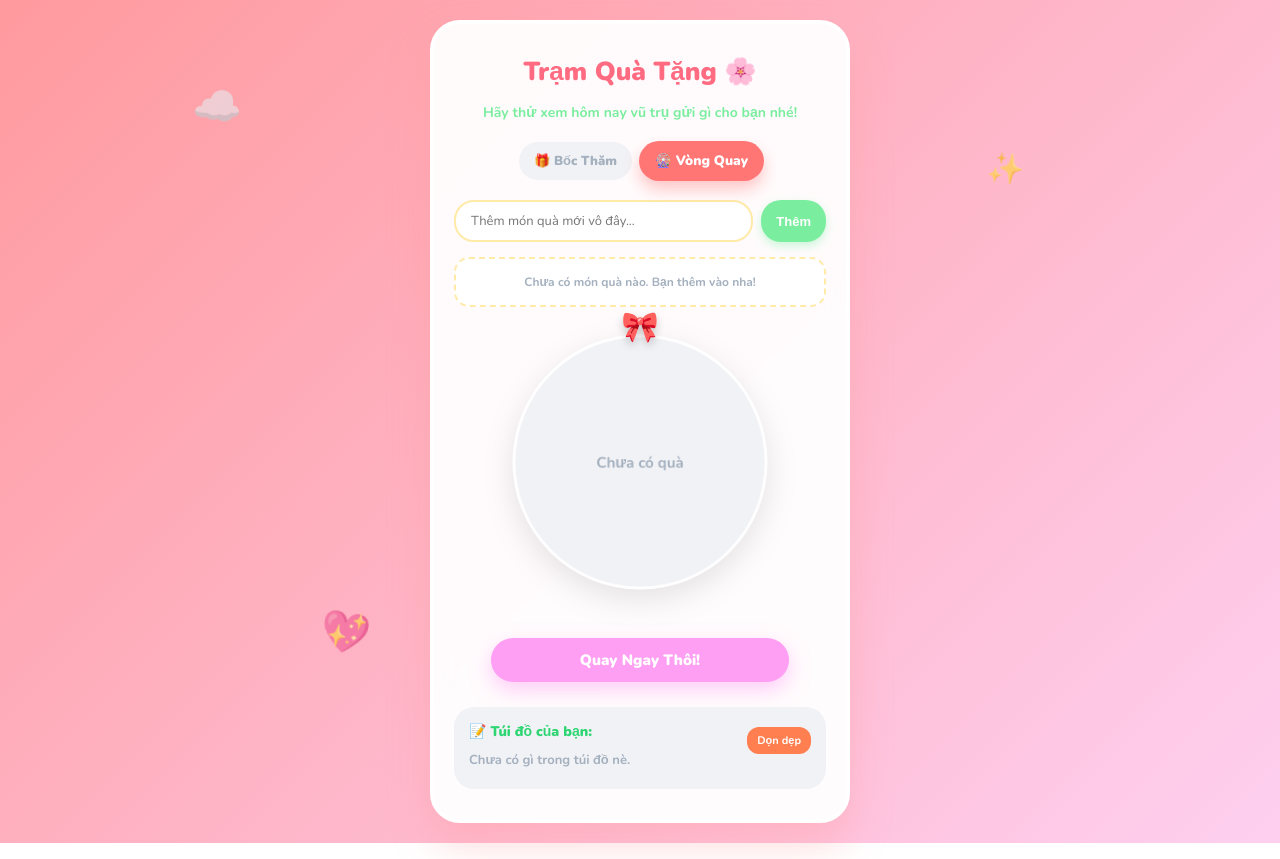
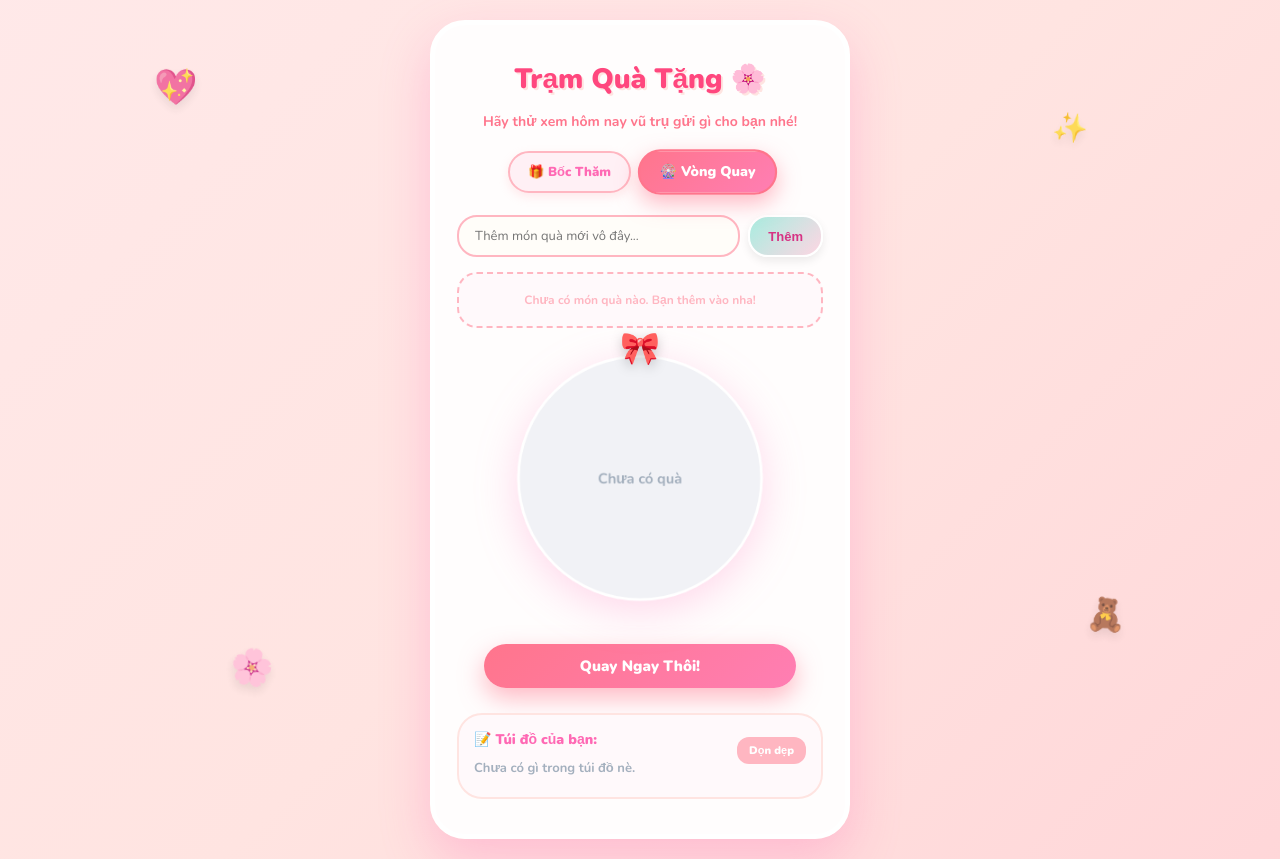
Before and after one commit to trongthong2711k5-wq/vongquaymayman, a plain HTML site: page index.html in a window 1280 px wide. Both pictures are taken after a click on the button "🎡 Vòng Quay". Drawn offline with nearby package versions, Linux system fonts and the light colour scheme.

Commit message:
Add files via upload

```diff
--- a/index.html
+++ b/index.html
@@ -9,26 +9,27 @@
 </head>
 <body>
 
-    <div class="floating-shapes shape-1">☁️</div>
+    <!-- Trang trí bay lơ lửng -->
+   <div class="floating-shapes shape-1">💖</div>
     <div class="floating-shapes shape-2">✨</div>
-    <div class="floating-shapes shape-3">💖</div>
-
+    <div class="floating-shapes shape-3">🌸</div>
+    <div class="floating-shapes shape-4">🧸</div>
     <div class="container">
         <h1>Trạm Quà Tặng 🌸</h1>
         <p class="subtitle">Hãy thử xem hôm nay vũ trụ gửi gì cho bạn nhé!</p>
 
-
+        <!-- Nút chuyển tab -->
         <div class="tab-buttons">
             <button class="tab-btn active" onclick="doiGiaoDien('bocTham')">🎁 Bốc Thăm</button>
             <button class="tab-btn" onclick="doiGiaoDien('vongQuay')">🎡 Vòng Quay</button>
         </div>
 
-
+        <!-- GIAO DIỆN 1: BỐC THĂM -->
         <div id="bocThamSection" class="game-section">
             <div id="giftList" class="gift-grid"></div>
         </div>
 
-
+        <!-- GIAO DIỆN 2: VÒNG QUAY -->
         <div id="vongQuaySection" class="game-section" style="display: none;">
 
             <div class="add-box">
@@ -36,7 +37,7 @@
                 <button class="btn-add" onclick="themQuaMoi()">Thêm</button>
             </div>
 
-
+            <!-- Nơi hiển thị danh sách để xóa -->
             <div class="manage-gifts-box">
                 <ul id="manageGiftsList" class="manage-gifts-list"></ul>
             </div>
@@ -52,6 +53,7 @@
 
         <div id="result"></div>
 
+        <!-- Lịch sử -->
         <div class="history-box">
             <h3>📝 Túi đồ của bạn:</h3>
             <ul id="historyList"></ul>
--- a/style.css
+++ b/style.css
@@ -1,180 +1,257 @@
 * {
     box-sizing: border-box;
 }
+
 body {
-    background: linear-gradient(135deg, #ff9a9e 0%, #fecfef 99%, #fecfef 100%);
+    /* Nền màu hồng kẹo ngọt chuyển động dịu dàng */
+    background: linear-gradient(-45deg, #ffb6c1, #ffc0cb, #ffe4e1, #fff0f5);
+    background-size: 400% 400%;
+    animation: gradientBG 10s ease infinite;
     min-height: 100vh;
     margin: 0;
     display: flex;
     justify-content: center;
     align-items: center;
     font-family: 'Nunito', sans-serif;
-    padding: 20px 10px; /* Thêm padding 2 bên để không bị sát viền trên mobile */
+    padding: 20px 10px;
     overflow-x: hidden;
 }
 
+@keyframes gradientBG {
+    0% { background-position: 0% 50%; }
+    50% { background-position: 100% 50%; }
+    100% { background-position: 0% 50%; }
+}
 
+/* Các icon bay lơ lửng xung quanh màn hình */
 .floating-shapes {
     position: absolute;
-    font-size: 40px;
-    opacity: 0.6;
+    font-size: 35px;
+    opacity: 0.8;
     animation: float 4s ease-in-out infinite;
     z-index: 0;
+    filter: drop-shadow(0 5px 5px rgba(0,0,0,0.1));
 }
-.shape-1 { top: 10%; left: 15%; animation-delay: 0s; }
-.shape-2 { top: 20%; right: 20%; animation-delay: 1s; font-size: 30px; }
-.shape-3 { bottom: 15%; left: 25%; animation-delay: 2s; }
+.shape-1 { top: 8%; left: 12%; animation-delay: 0s; }
+.shape-2 { top: 15%; right: 15%; animation-delay: 1.2s; font-size: 28px; }
+.shape-3 { bottom: 12%; left: 18%; animation-delay: 2.4s; }
+.shape-4 { bottom: 20%; right: 12%; animation-delay: 0.6s; font-size: 32px; }
 
 @keyframes float {
     0% { transform: translateY(0px) rotate(0deg); }
-    50% { transform: translateY(-20px) rotate(10deg); }
+    50% { transform: translateY(-15px) rotate(12deg); }
     100% { transform: translateY(0px) rotate(0deg); }
 }
 
+/* Khung chính bồng bềnh như mây */
 .container {
-    background: rgba(255, 255, 255, 0.95);
-    padding: 30px 20px;
-    border-radius: 30px;
-    box-shadow: 0 20px 40px rgba(255, 154, 158, 0.4);
-    border: 4px solid #fff;
+    background: rgba(255, 255, 255, 0.92);
+    padding: 35px 22px;
+    border-radius: 35px;
+    box-shadow: 0 20px 50px rgba(255, 105, 180, 0.3);
+    border: 5px solid #fff;
     text-align: center;
     max-width: 420px;
-    width: 100%; /* Cập nhật để tự động co giãn */
+    width: 100%;
     z-index: 1;
     backdrop-filter: blur(10px);
+    position: relative;
 }
 
+/* Tiêu đề lung linh */
 h1 {
-    color: #ff6b81;
-    font-size: 26px;
+    color: #ff477e;
+    font-size: 28px;
     font-weight: 900;
     margin: 0 0 5px 0;
+    text-shadow: 2px 2px 0px #ffe4e1;
 }
 .subtitle {
-    color: #7bed9f;
+    color: #ff758c;
     font-size: 14px;
     font-weight: 700;
     margin-bottom: 20px;
 }
 
-/* Tabs */
+/* Tab chuyển đổi đáng yêu */
 .tab-buttons {
     display: flex;
     justify-content: center;
-    gap: 10px;
-    margin-bottom: 25px;
+    gap: 12px;
+    margin-bottom: 22px;
     flex-wrap: wrap;
 }
 .tab-btn {
-    background: #f1f2f6;
-    border: none;
-    padding: 10px 15px;
+    background: #fff0f5;
+    border: 2px solid #ffb6c1;
+    padding: 10px 18px;
     border-radius: 25px;
     cursor: pointer;
     font-weight: 800;
     font-family: 'Nunito', sans-serif;
-    color: #a4b0be;
+    color: #ff69b4;
     font-size: 13px;
     transition: all 0.3s cubic-bezier(0.68, -0.55, 0.265, 1.55);
+    box-shadow: 0 4px 10px rgba(255, 182, 193, 0.3);
+}
+.tab-btn:hover {
+    transform: translateY(-3px);
 }
 .tab-btn.active {
-    background: #ff7675;
+    background: linear-gradient(135deg, #ff758c, #ff7eb3);
+    border-color: #ff758c;
     color: white;
-    box-shadow: 0 8px 15px rgba(255, 118, 117, 0.4);
-    transform: scale(1.05);
+    box-shadow: 0 8px 20px rgba(255, 117, 140, 0.5);
+    transform: scale(1.08);
 }
 
-
+/* Ô nhập quà xinh xắn */
 .add-box {
-    margin-bottom: 20px;
+    margin-bottom: 15px;
     display: flex;
     justify-content: center;
     gap: 8px;
     width: 100%;
 }
 .add-box input {
-    padding: 10px 15px;
-    border: 2px solid #ffeaa7;
+    padding: 10px 16px;
+    border: 2px solid #ffb6c1;
     border-radius: 20px;
     font-size: 13px;
     font-family: 'Nunito', sans-serif;
     outline: none;
-    flex-grow: 1; /* Tự động chiếm phần trống */
-    transition: border 0.3s;
+    flex-grow: 1;
+    background: #fffdf9;
+    transition: all 0.3s;
 }
 .add-box input:focus {
-    border-color: #ff7675;
+    border-color: #ff477e;
+    box-shadow: 0 0 10px rgba(255, 71, 126, 0.2);
 }
 .btn-add {
-    background-color: #7bed9f;
+    background: linear-gradient(135deg, #a8ede0, #fed6e3);
+    color: #d63384;
+    border: 2px solid #fff;
+    padding: 10px 18px;
+    border-radius: 20px;
+    font-size: 13px;
+    font-weight: 900;
+    cursor: pointer;
+    box-shadow: 0 4px 10px rgba(0,0,0,0.08);
+    transition: all 0.2s;
+}
+.btn-add:hover {
+    transform: scale(1.08);
+}
+
+/* Danh sách quản lý quà bo tròn mượt */
+.manage-gifts-box {
+    margin-bottom: 15px;
+    background: #fff9fb;
+    border-radius: 20px;
+    max-height: 105px;
+    overflow-y: auto;
+    border: 2px dashed #ffb6c1;
+    padding: 8px;
+}
+.manage-gifts-list {
+    list-style: none;
+    padding: 0;
+    margin: 0;
+}
+.manage-gifts-list li {
+    display: flex;
+    justify-content: space-between;
+    align-items: center;
+    font-size: 13px;
+    padding: 6px 12px;
+    background: #ffffff;
+    margin-bottom: 5px;
+    border-radius: 12px;
+    font-weight: 700;
+    color: #4a4a4a;
+    box-shadow: 0 2px 5px rgba(0,0,0,0.03);
+}
+.btn-remove-gift {
+    background: #ff6b81;
     color: white;
     border: none;
-    padding: 10px 15px;
-    border-radius: 20px;
-    font-size: 13px;
-    font-weight: 800;
+    border-radius: 8px;
+    padding: 4px 10px;
+    font-size: 11px;
+    font-weight: 900;
     cursor: pointer;
-    box-shadow: 0 4px 10px rgba(123, 237, 159, 0.4);
-    white-space: nowrap;
+    transition: transform 0.2s;
+}
+.btn-remove-gift:hover {
+    transform: scale(1.15);
+    background: #ff4757;
+}
+.empty-msg {
+    color: #ffb6c1;
+    font-size: 12px;
+    text-align: center;
+    padding: 10px;
+    font-weight: 700;
 }
 
-
+/* Vòng quay Canvas */
 .wheel-container {
     position: relative;
     width: 100%;
-    max-width: 280px;
+    max-width: 270px;
     aspect-ratio: 1 / 1;
-    margin: 0 auto 20px auto;
+    margin: 0 auto 15px auto;
 }
 #wheelCanvas {
     width: 100%;
     height: 100%;
-    filter: drop-shadow(0 10px 15px rgba(0,0,0,0.1));
+    filter: drop-shadow(0 10px 20px rgba(255, 105, 180, 0.25));
 }
 .wheel-marker {
     position: absolute;
-    top: -15px;
+    top: -16px;
     left: 50%;
     transform: translateX(-50%);
-    font-size: 30px;
+    font-size: 32px;
     z-index: 10;
-    filter: drop-shadow(0 4px 4px rgba(0,0,0,0.2));
+    filter: drop-shadow(0 4px 6px rgba(0,0,0,0.2));
 }
 
-
+/* Hộp quà bốc thăm xinh xắn */
 .gift-grid {
     display: grid;
-    grid-template-columns: repeat(auto-fit, minmax(80px, 1fr)); /* Tự động co giãn theo màn hình */
+    grid-template-columns: repeat(auto-fit, minmax(80px, 1fr));
     gap: 12px;
     margin-top: 15px;
 }
 .gift-item {
     background: #fff;
-    border: 3px solid #ffeaa7;
+    border: 3px solid #ffb6c1;
     padding: 15px 5px;
-    border-radius: 15px;
+    border-radius: 20px;
     cursor: pointer;
     font-size: 30px;
     transition: all 0.3s cubic-bezier(0.68, -0.55, 0.265, 1.55);
-    box-shadow: 0 5px 15px rgba(255, 234, 167, 0.4);
+    box-shadow: 0 8px 20px rgba(255, 182, 193, 0.4);
 }
 .gift-item:hover {
-    transform: translateY(-8px) scale(1.05);
-    background: #ff9ff3;
-    border-color: #f368e0;
+    transform: translateY(-8px) scale(1.08);
+    background: #fff0f5;
+    border-color: #ff477e;
 }
 .gift-item span {
     display: block;
     font-size: 11px;
     font-weight: 800;
-    color: #2f3640;
+    color: #4a4a4a;
     margin-top: 5px;
     overflow: hidden;
     text-overflow: ellipsis;
     white-space: nowrap;
 }
 
-
+/* Nút bấm chính siêu kẹo ngọt */
 .btn {
     border: none;
     padding: 12px 25px;
@@ -187,62 +264,65 @@ h1 {
     margin-top: 10px;
 }
 .btn-main {
-    background-color: #ff9ff3;
+    background: linear-gradient(135deg, #ff758c, #ff7eb3);
     color: white;
-    box-shadow: 0 8px 20px rgba(255, 159, 243, 0.5);
-    width: 80%;
+    box-shadow: 0 10px 25px rgba(255, 117, 140, 0.5);
+    width: 85%;
 }
 .btn-main:hover {
-    background-color: #f368e0;
-    transform: translateY(-3px);
+    transform: translateY(-4px) scale(1.03);
+    box-shadow: 0 15px 30px rgba(255, 117, 140, 0.7);
 }
 .btn-clear {
-    background-color: #a4b0be;
-    color: white;
+    background-color: #d1d8e0;
+    color: #4b6584;
     padding: 10px 20px;
     font-size: 13px;
+    border-radius: 20px;
 }
 
+/* Ô kết quả */
 #result {
     margin-top: 20px;
     font-size: 16px;
     font-weight: 900;
-    color: #ff4757;
+    color: #ff477e;
     min-height: 50px;
-    padding: 10px;
-    border-radius: 15px;
-    background: #fff0f5;
-    border: 2px dashed #ff9a9e;
+    padding: 12px;
+    border-radius: 20px;
+    background: #fff0f3;
+    border: 2px dashed #ffb6c1;
     display: flex;
     align-items: center;
     justify-content: center;
-    text-align:center;
+    text-align: center;
+    box-shadow: inset 0 2px 5px rgba(255, 182, 193, 0.2);
 }
-
-
 #result:empty {
     display: none;
 }
-/* Lịch sử */
+
+/* Túi đồ lịch sử */
 .history-box {
     margin-top: 25px;
     text-align: left;
-    background: #f1f2f6;
+    background: #fff9fb;
     padding: 15px;
-    border-radius: 20px;
+    border-radius: 25px;
     position: relative;
+    border: 2px solid #ffe4e1;
 }
 .history-box h3 {
     font-size: 14px;
-    color: #2ed573;
+    color: #ff69b4;
     margin: 0 0 10px 0;
-    font-weight: 800;
+    font-weight: 900;
 }
 #historyList {
     padding-left: 20px;
     margin: 0;
     font-size: 13px;
-    color: #576574;
+    color: #636e72;
     max-height: 100px;
     overflow-y: auto;
     font-weight: 700;
@@ -250,97 +330,18 @@ h1 {
 #historyList li { margin-bottom: 5px; }
 .btn-clear-history {
     position: absolute;
-    top: 10px;
+    top: 12px;
     right: 15px;
-    background: #ff7f50;
+    background: #ffb6c1;
     color: white;
     border: none;
     border-radius: 12px;
-    padding: 6px 10px;
+    padding: 6px 12px;
     font-size: 11px;
-    font-weight: bold;
-    cursor: pointer;
-}
-.manage-gifts-box {
-    margin-bottom: 15px;
-    background: #fff;
-    border-radius: 15px;
-    max-height: 100px;
-    overflow-y: auto;
-    border: 2px dashed #ffeaa7;
-    padding: 5px;
-}
-.manage-gifts-list {
-    list-style: none;
-    padding: 0;
-    margin: 0;
-}
-.manage-gifts-list li {
-    display: flex;
-    justify-content: space-between;
-    align-items: center;
-    font-size: 13px;
-    padding: 6px 12px;
-    background: #f1f2f6;
-    margin-bottom: 5px;
-    border-radius: 10px;
-    font-weight: 700;
-    color: #2f3640;
-}
-.btn-remove-gift {
-    background: #ff4757;
-    color: white;
-    border: none;
-    border-radius: 8px;
-    padding: 4px 8px;
-    font-size: 10px;
     font-weight: 900;
     cursor: pointer;
-    transition: transform 0.2s;
+    transition: background 0.2s;
 }
-.btn-remove-gift:hover {
-    transform: scale(1.1);
-    background: #ff6b81;
+.btn-clear-history:hover {
+    background: #ff758c;
 }
-
-.empty-msg {
-    color: #a4b0be;
-    font-size: 12px;
-    text-align: center;
-    padding: 10px;
-    font-weight: 600;
-}
-
-
-* { box-sizing: border-box; }
-body { background: linear-gradient(135deg, #ff9a9e 0%, #fecfef 99%, #fecfef 100%); min-height: 100vh; margin: 0; display: flex; justify-content: center; align-items: center; font-family: 'Nunito', sans-serif; padding: 20px 10px; overflow-x: hidden; }
-.floating-shapes { position: absolute; font-size: 40px; opacity: 0.6; animation: float 4s ease-in-out infinite; z-index: 0; }
-.shape-1 { top: 10%; left: 15%; animation-delay: 0s; } .shape-2 { top: 20%; right: 20%; animation-delay: 1s; font-size: 30px; } .shape-3 { bottom: 15%; left: 25%; animation-delay: 2s; }
-@keyframes float { 0% { transform: translateY(0px) rotate(0deg); } 50% { transform: translateY(-20px) rotate(10deg); } 100% { transform: translateY(0px) rotate(0deg); } }
-.container { background: rgba(255, 255, 255, 0.95); padding: 30px 20px; border-radius: 30px; box-shadow: 0 20px 40px rgba(255, 154, 158, 0.4); border: 4px solid #fff; text-align: center; max-width: 420px; width: 100%; z-index: 1; backdrop-filter: blur(10px); }
-h1 { color: #ff6b81; font-size: 26px; font-weight: 900; margin: 0 0 5px 0; }
-.subtitle { color: #7bed9f; font-size: 14px; font-weight: 700; margin-bottom: 20px; }
-.tab-buttons { display: flex; justify-content: center; gap: 10px; margin-bottom: 20px; flex-wrap: wrap; }
-.tab-btn { background: #f1f2f6; border: none; padding: 10px 15px; border-radius: 25px; cursor: pointer; font-weight: 800; font-family: 'Nunito', sans-serif; color: #a4b0be; font-size: 13px; transition: all 0.3s; }
-.tab-btn.active { background: #ff7675; color: white; box-shadow: 0 8px 15px rgba(255, 118, 117, 0.4); transform: scale(1.05); }
-.add-box { margin-bottom: 15px; display: flex; justify-content: center; gap: 8px; width: 100%; }
-.add-box input { padding: 10px 15px; border: 2px solid #ffeaa7; border-radius: 20px; font-size: 13px; font-family: 'Nunito', sans-serif; outline: none; flex-grow: 1; transition: border 0.3s; }
-.add-box input:focus { border-color: #ff7675; }
-.btn-add { background-color: #7bed9f; color: white; border: none; padding: 10px 15px; border-radius: 20px; font-size: 13px; font-weight: 800; cursor: pointer; box-shadow: 0 4px 10px rgba(123, 237, 159, 0.4); }
-.wheel-container { position: relative; width: 100%; max-width: 280px; aspect-ratio: 1 / 1; margin: 0 auto 20px auto; }
-#wheelCanvas { width: 100%; height: 100%; filter: drop-shadow(0 10px 15px rgba(0,0,0,0.1)); }
-.wheel-marker { position: absolute; top: -15px; left: 50%; transform: translateX(-50%); font-size: 30px; z-index: 10; filter: drop-shadow(0 4px 4px rgba(0,0,0,0.2)); }
-.gift-grid { display: grid; grid-template-columns: repeat(auto-fit, minmax(80px, 1fr)); gap: 12px; margin-top: 15px; }
-.gift-item { background: #fff; border: 3px solid #ffeaa7; padding: 15px 5px; border-radius: 15px; cursor: pointer; font-size: 30px; transition: all 0.3s; box-shadow: 0 5px 15px rgba(255, 234, 167, 0.4); }
-.gift-item:hover { transform: translateY(-8px) scale(1.05); background: #ff9ff3; border-color: #f368e0; }
-.gift-item span { display: block; font-size: 11px; font-weight: 800; color: #2f3640; margin-top: 5px; overflow: hidden; text-overflow: ellipsis; white-space: nowrap; }
-.btn { border: none; padding: 12px 25px; font-size: 15px; font-family: 'Nunito', sans-serif; font-weight: 900; border-radius: 30px; cursor: pointer; transition: all 0.2s; margin-top: 10px; }
-.btn-main { background-color: #ff9ff3; color: white; box-shadow: 0 8px 20px rgba(255, 159, 243, 0.5); width: 80%; }
-.btn-main:hover { background-color: #f368e0; transform: translateY(-3px); }
-.btn-clear { background-color: #a4b0be; color: white; padding: 10px 20px; font-size: 13px; }
-#result { margin-top: 20px; font-size: 16px; font-weight: 900; color: #ff4757; min-height: 50px; padding: 10px; border-radius: 15px; background: #fff0f5; border: 2px dashed #ff9a9e; display: flex; align-items: center; justify-content: center; text-align:center;}
-.history-box { margin-top: 25px; text-align: left; background: #f1f2f6; padding: 15px; border-radius: 20px; position: relative; }
-.history-box h3 { font-size: 14px; color: #2ed573; margin: 0 0 10px 0; font-weight: 800; }
-#historyList { padding-left: 20px; margin: 0; font-size: 13px; color: #576574; max-height: 100px; overflow-y: auto; font-weight: 700; }
-#historyList li { margin-bottom: 5px; }
-.btn-clear-history { position: absolute; top: 10px; right: 15px; background: #ff7f50; color: white; border: none; border-radius: 12px; padding: 6px 10px; font-size: 11px; font-weight: bold; cursor: pointer; }
```
Also changed, not shown: script.js (+14 -10 lines).
